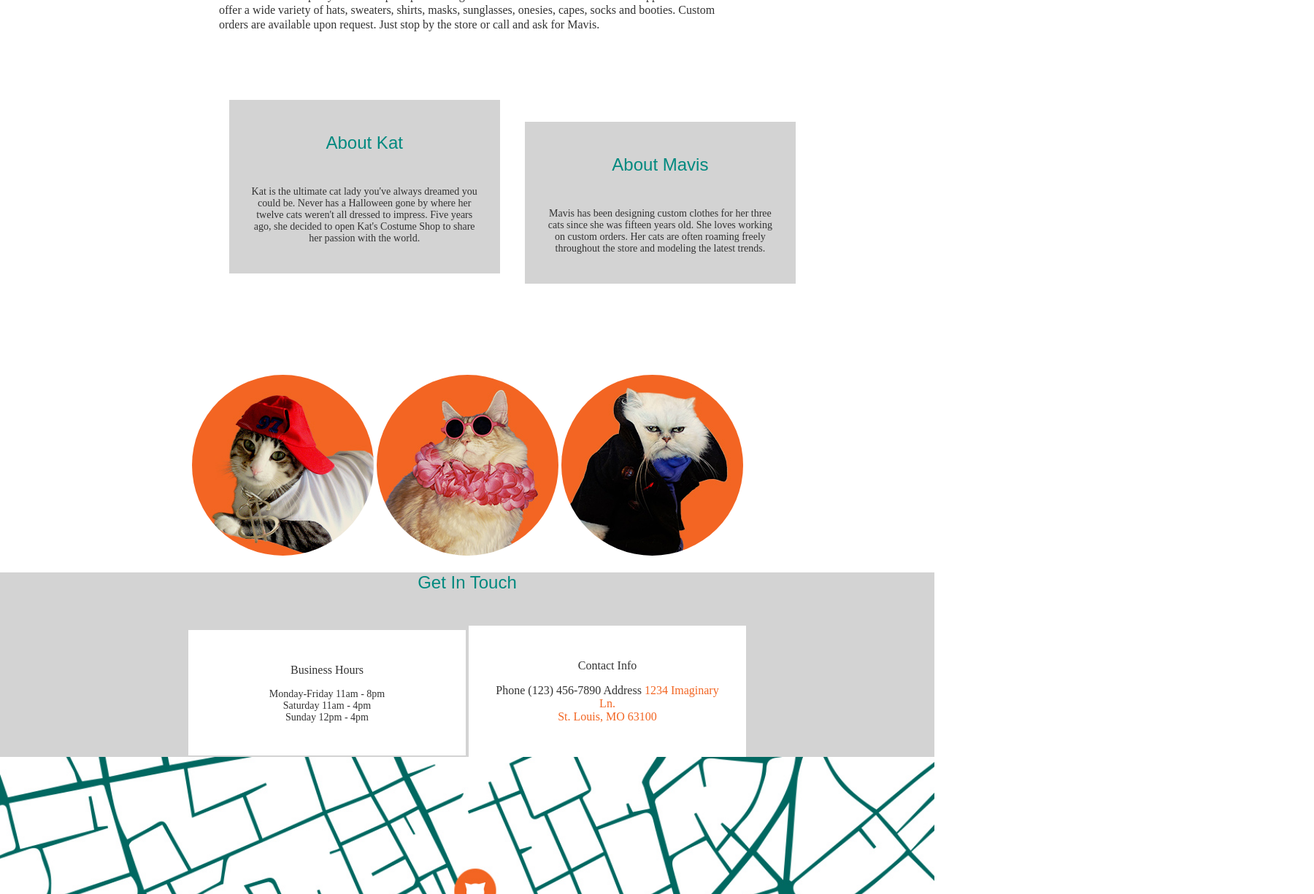
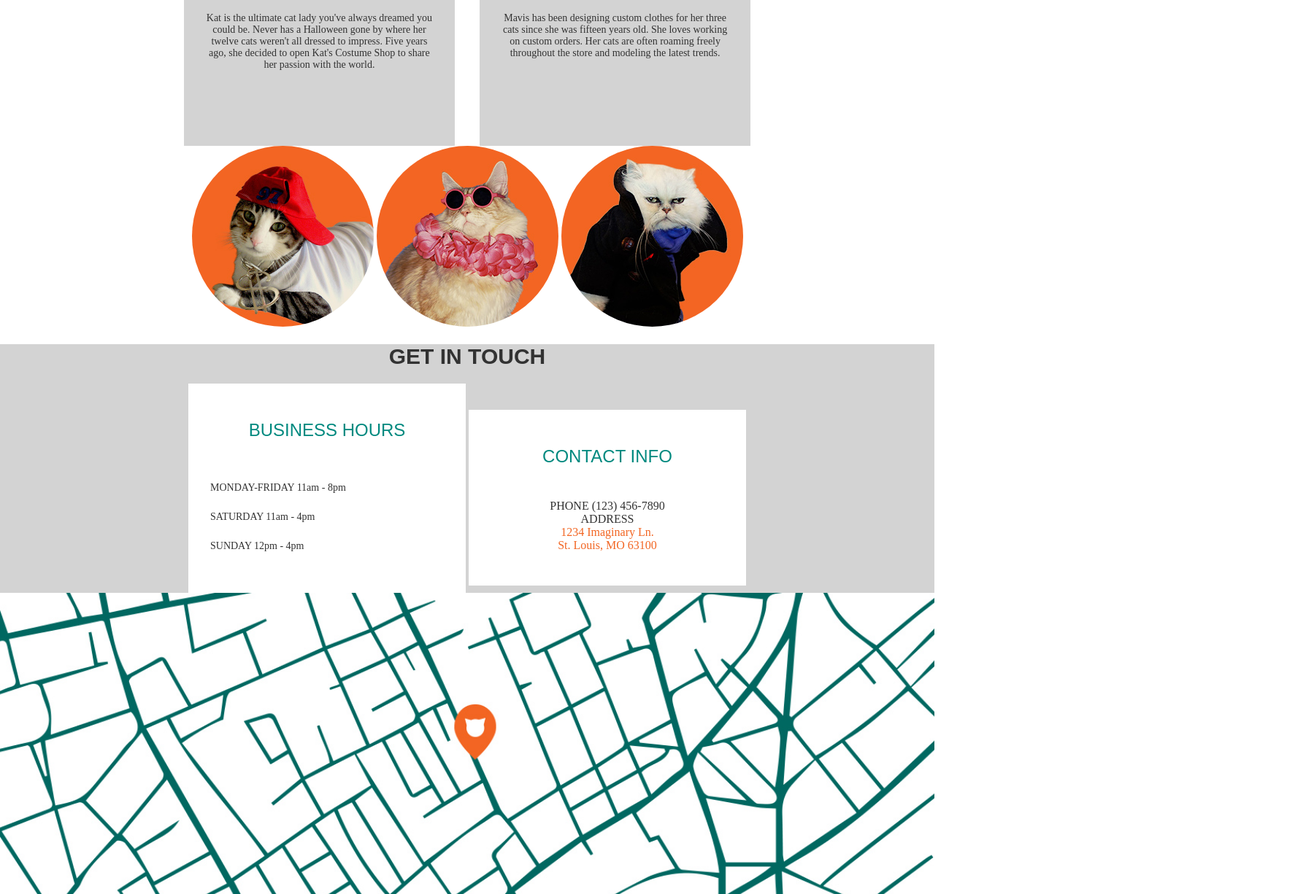
Before and after one commit to dchassaing/Kats_costume_shop, a plain HTML site: page index.html in a window 1280 px wide. Shown: the part 742-1968 px from the top of the page at 73% size, 1800 px wide, since content can reach past the window. Drawn offline with Linux system fonts and the light colour scheme.

Commit message:
made some changes to about boxes and fonts and headers

```diff
--- a/assets/css/index.css
+++ b/assets/css/index.css
@@ -1,5 +1,11 @@
 body {
   margin: 0;
+}
+
+.kats{
+  width: 100%;
+  display: block;
+
 }
 
 h1{
@@ -12,9 +18,8 @@ h1{
 }
 
 #h3Description{
-    font-size: ;
-    margin-left: 300px;
-    margin-right: 300px;
+    width: 40%;
+    margin: 0 auto;
     text-align: left;
     line-height: 20px;
 }
@@ -48,16 +53,18 @@ h2{
   width:25%;
   padding: 2%;
   vertical-align: top;
+  height: 250px;
 }
 
 .about-box-Kat + .about-box-Mavis{
-  margin: 30px;
+  margin-left: 30px;
 }
 
 .about-box{
   width: 100%;
+  height: 100%;
   text-align: center;
-  padding: 6%;
+  /*padding: 6%;*/
 }
 
 h3{
@@ -92,9 +99,12 @@ p {
   width: 100%;
   text-align: center;
   background-color: lightgrey;
-  color: #323232;
 }
 
+#p-get-in-touch-box-business-hours{
+  line-height: 40px;
+  text-align: left;
+}
 
 .address {
   color: #f26522;
@@ -140,10 +150,10 @@ footer{
 @media(min-width: 660px) {
 }
 
-@media(min-width: 900px) {
-  /*.about-box{
-    width: 40%;
-  }*/
+@media(max-width: 1030px) {
+  #h3Description{
+    width: 80%;
+  }
 }
 /* On devices wider than 940px */
 @media(min-width: 940px) {
--- a/index.html
+++ b/index.html
@@ -56,7 +56,7 @@
         </p>
         </div>
       </div>
-<br>
+
       <div class="pictures-of-cats">
         <img src="assets/images/kats-cat1.jpg" alt="cat with hat" class="cat-in-hat">
         <img src="assets/images/kats-cat2.jpg" alt="cat in glasses" class="cat-in-glasses">
@@ -64,22 +64,21 @@
       </div>
 
 <div class=get-in-touch-box>
-<h2>Get In Touch</h2>
+<h1>GET IN TOUCH</h1>
   <div class=get-in-touch-box-business-hours>
-    <h3>Business Hours</h3>
-    <p>
-      Monday-Friday 11am - 8pm <br/>
-      Saturday 11am - 4pm </br>
-      Sunday 12pm - 4pm
+    <h2>BUSINESS HOURS</h2>
+    <p id="p-get-in-touch-box-business-hours">
+      MONDAY-FRIDAY 11am - 8pm
+      <br> SATURDAY 11am - 4pm </br>
+            SUNDAY 12pm - 4pm
     </p>
   </div>
 
     <div class="get-in-touch-box-contact-info">
-    <h3>Contact Info</h3>
+    <h2>CONTACT INFO</h2>
     <h3>
-      Phone
-      (123) 456-7890
-      Address
+      PHONE (123) 456-7890
+      <br> ADDRESS </br>
       <a class="address" id="store-address">  1234 Imaginary Ln.</br>St. Louis, MO 63100 </a>
     </h3>
     </div>
```
